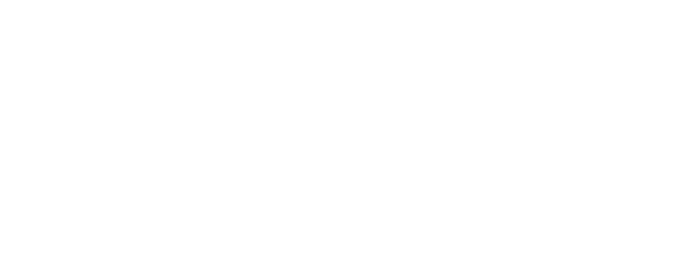
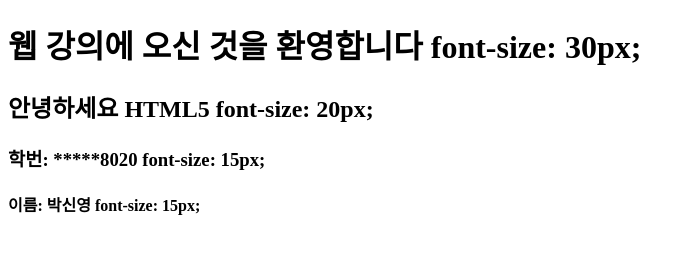
Before and after one commit to bluecat0808/8020.github.io, a plain HTML site: page index.html in a window 1280 px wide. Shown: the whole page, without its empty margins (0-693 px from the left). Drawn offline with Linux system fonts and the light colour scheme.

Commit message:
Update index.html

```diff
--- a/index.html
+++ b/index.html
@@ -2,13 +2,13 @@
 <html>
 
 <head>
-<title>Github 페이지 만들기</title>
+<title> Github 페이지 만들기 </title>
 </head>
 
 <body>
-  <h1 웹 강의에 오신 것을 환영합니다 font-size: 30px; > </h1>
-  <h2 안녕하세요 HTML5 font-size: 20px; > </h2>
-  <h3 학번: *****8020 font-size: 15px; > </h3>
-  <h4 이름: 박신영 font-size: 15px; > </h4>
+  <h1> 웹 강의에 오신 것을 환영합니다 font-size: 30px; </h1>
+  <h2> 안녕하세요 HTML5 font-size: 20px; </h2>
+  <h3> 학번: *****8020 font-size: 15px; </h3>
+  <h4> 이름: 박신영 font-size: 15px; </h4>
 </body>
 </html>
```
